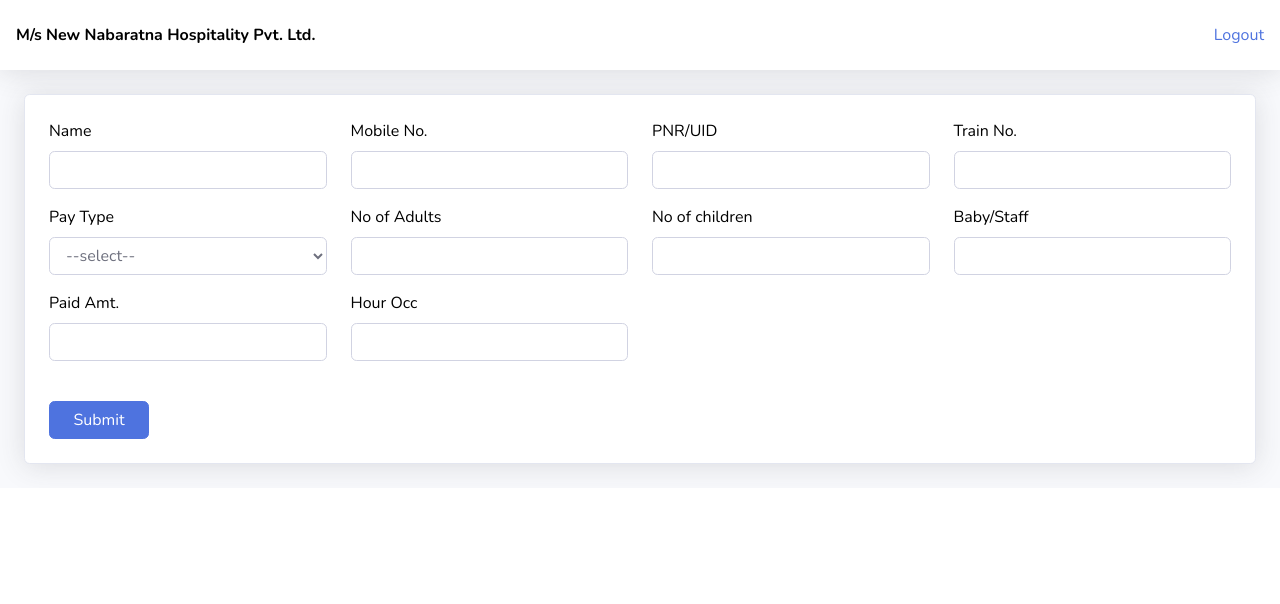
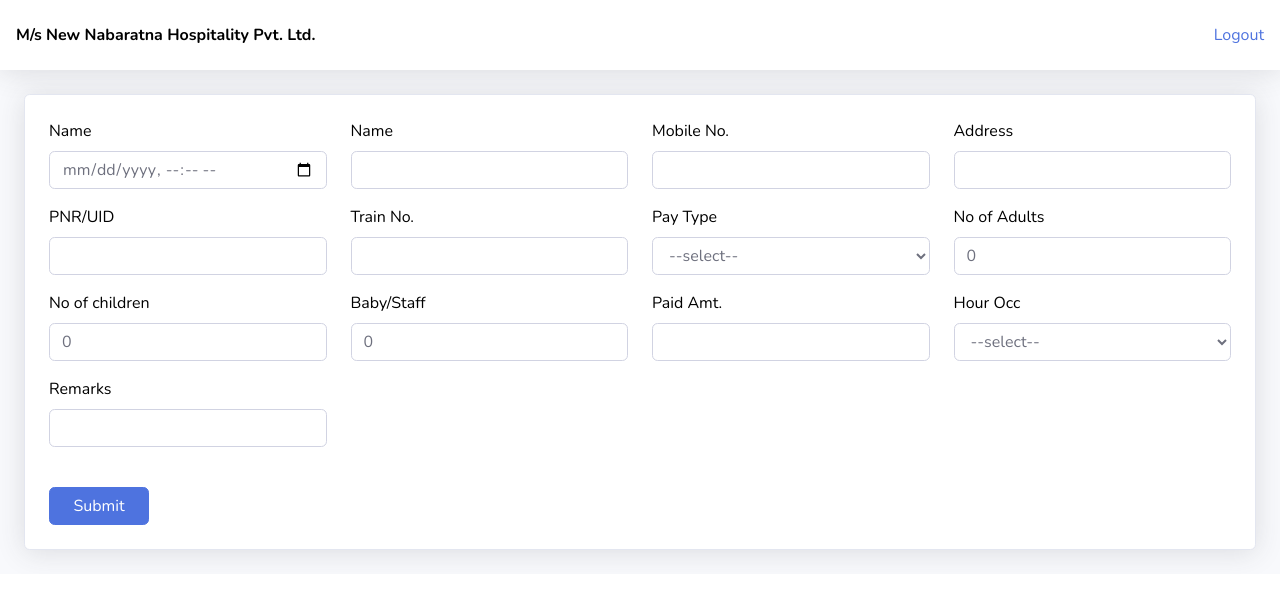
Before and after one commit to dreampro0073/railway_counter, a Laravel app: page /admin/dashboard in a window 1280 px wide. Shown: the top 604 px of the page. Run offline with Laravel 8, Linux system fonts and the light colour scheme; some libraries are stand-ins or nearby versions.

Commit message:
form changes

```diff
--- a/app/Http/Controllers/EntryContoller.php
+++ b/app/Http/Controllers/EntryContoller.php
@@ -17,18 +17,12 @@
 		$entries = Entry::get();
 
 		$pay_types = Entry::payTypes();
+		$hours = Entry::hours();
 
 		$data['success'] = true;
 		$data['entries'] = $entries;
-		return Response::json($data, 200, []);
-	}
-
-	public function initEntry(Request $request){
-
-		$pay_types = Entry::payTypes();
-
-		$data['success'] = true;
-		$data['entries'] = $entries;
+		$data['pay_types'] = $pay_types;
+		$data['hours'] = $hours;
 		return Response::json($data, 200, []);
 	}
 
--- a/resources/views/admin/entries/index.blade.php
+++ b/resources/views/admin/entries/index.blade.php
@@ -9,8 +9,12 @@
 
 <div class="main" ng-controller="dashboardCtrl" ng-init="init();">
     <div class="card shadow mb-4 p-4">
-        <form name="plan" novalidate="novalidate" ng-submit="storePlan(plan.$valid)">
+        <form name="planForm" novalidate="novalidate" ng-submit="onSubmit(planForm.$valid)">
             <div class="row">
+                <div class="col-md-3 form-group">
+                    <label>Name</label>
+                    <input type="datetime-local" ng-model="formData.check_in" class="form-control" required />
+                </div>
                 <div class="col-md-3 form-group">
                     <label>Name</label>
                     <input type="text" ng-model="formData.name" class="form-control" required />
@@ -20,13 +24,17 @@
                     <input type="number" ng-model="formData.mobile_no" class="form-control" required />
                 </div>
                 <div class="col-md-3 form-group">
+                    <label>Address</label>
+                    <input type="text" ng-model="formData.address" class="form-control" />
+                </div>
+                <div class="col-md-3 form-group">
                     <label>PNR/UID</label>
                     <input type="number" ng-model="formData.pnr_uid" class="form-control" required />
                 </div>
 
                 <div class="col-md-3 form-group">
                     <label>Train No.</label>
-                    <input type="number" ng-model="formData.train_no" class="form-control" required />
+                    <input type="number" ng-model="formData.train_no" class="form-control" />
                 </div>
                 <div class="col-md-3 form-group">
                     <label>Pay Type</label>
@@ -53,7 +61,14 @@
                 </div>
                 <div class="col-md-3 form-group">
                     <label>Hour Occ</label>
-                    <input type="number" ng-model="formData.hours_occ" class="form-control" required />
+                    <select ng-model="formData.pay_type" class="form-control" required >
+                        <option value="">--select--</option>
+                        <option ng-repeat="item in hours" value=@{{item.value}}>@{{ item.label}}</option>
+                    </select>
+                </div>
+                <div class="col-md-3 form-group">
+                    <label>Remarks</label>
+                    <input type="text" ng-model="formData.remarks" class="form-control" />
                 </div>
 
             </div>
```
Also changed, not shown: app/Models/Entry.php (+11 -2 lines), public/assets/scripts/core/dashboard.js.
